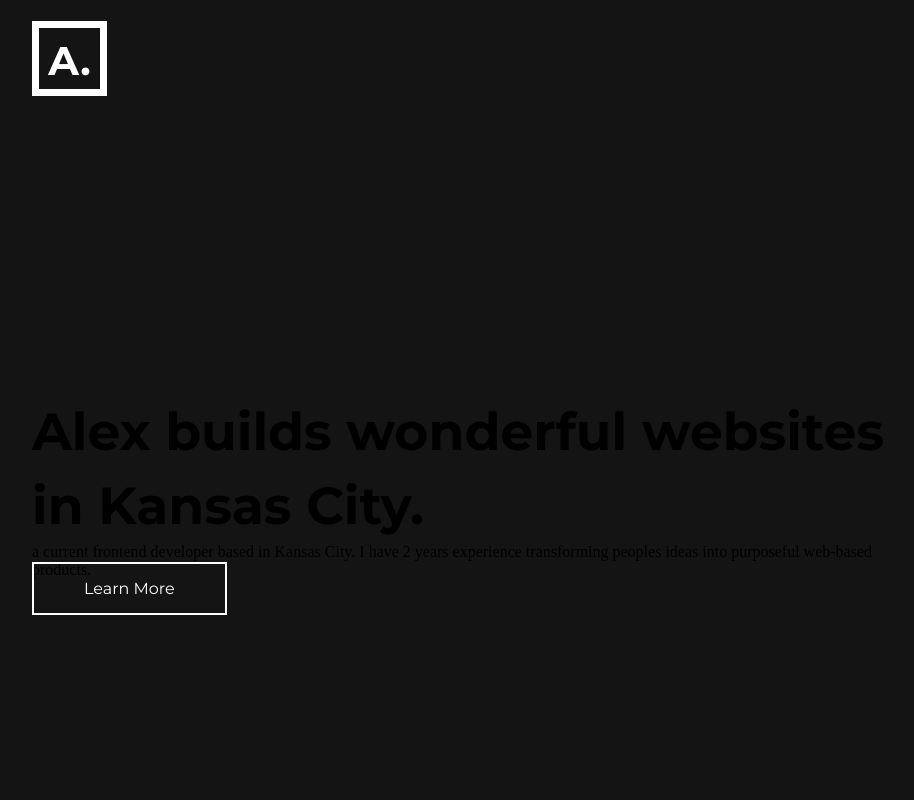
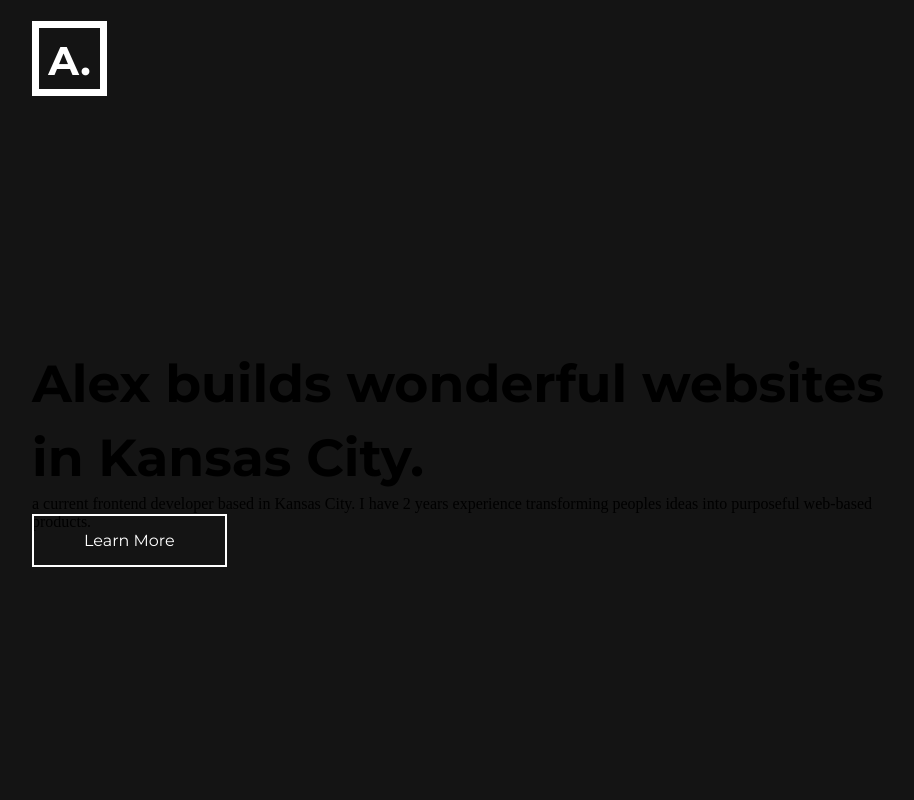
Before and after one commit to amckean12/alex-port, a React (Create React App) app: page / in a window 1280 px wide. Shown: the top 800 px of the page, without its empty margins (160-1074 px from the left). Built offline with nearby package versions, Linux system fonts and the light colour scheme.

Commit message:
stick poc

```diff
--- a/src/styles/components/header.scss
+++ b/src/styles/components/header.scss
@@ -1,5 +1,5 @@
 .header {
-    height: 12%;
+    height: 12vh;
     &__container {
         display: flex;
         flex-direction: column;
--- a/src/styles/components/hero.scss
+++ b/src/styles/components/hero.scss
@@ -1,7 +1,7 @@
 .hero {
     &__container {
         margin: 0 12rem 0 12rem;
-        height: 100%;
+        height: 88vh;
         display: flex;
         flex-direction: column;
         justify-content: center;
--- a/src/styles/components/skills.scss
+++ b/src/styles/components/skills.scss
@@ -1,5 +1,6 @@
 .skills {
     background: white;
+    height: 100vh;
     &__container {
         margin: 0 12rem 0 12rem;
     }
--- a/src/styles/theme.scss
+++ b/src/styles/theme.scss
@@ -10,13 +10,8 @@ $body-font: 'Courier Prime', monospace;
 body,
 html {
     font-size: 16px;
-    height: 100%;
     margin: 0;
-}
-
-#root,
-.port-site {
-    height: 100%;
+    background-color: #141414;
 }
 //Font Global Variables
 h1 {
@@ -100,14 +95,9 @@ p {
 }
 
 //Default Section Layout
-header,
 section {
+    position: sticky;
     top: 0;
-    background-color: #141414;
-}
-section {
-    width: 100%;
-    height: 100%;
 }
 
 //Block Styles
```
